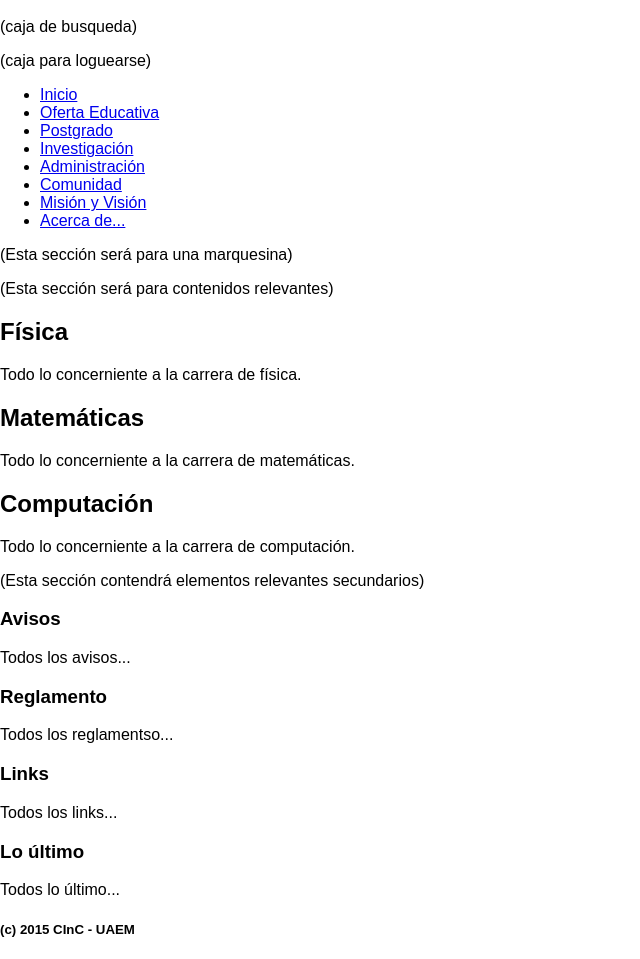
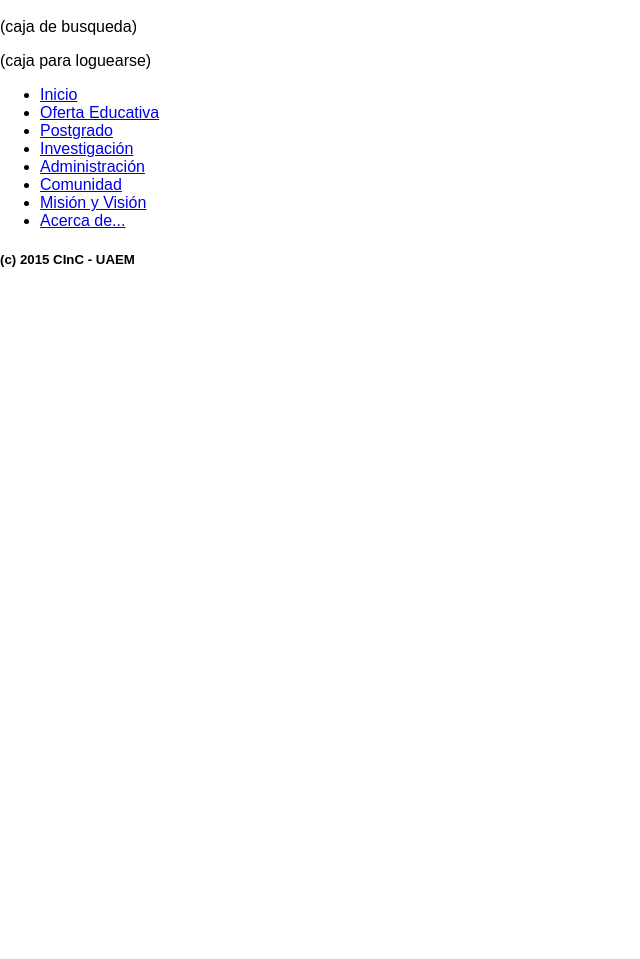
Before and after one commit to gpeFC/CInC, a plain HTML site: page gpe/index.html in a window 1280 px wide. Shown: the part 119-1078 px from the top of the page, without its empty margins (0-640 px from the left). After the commit the page ends 800 px from the top, so only its background shows below. Drawn offline with Linux system fonts and the light colour scheme.

Commit message:
Actualizacon del esquema html de la pagina.

```diff
--- a/gpe/index.html
+++ b/gpe/index.html
@@ -40,43 +40,8 @@
 			<li><a href="#">Acerca de...</a></li>
 		</ul>
 	</nav>
-	<section>
-		<p>(Esta sección será para una marquesina)</p>
-	</section>
-	<section>
-		<p>(Esta sección será para contenidos relevantes)</p>
-		<article>
-			<h2>Física</h2>
-			<p>Todo lo concerniente a la carrera de física.</p>
-		</article>
-		<article>
-			<h2>Matemáticas</h2>
-			<p>Todo lo concerniente a la carrera de matemáticas.</p>
-		</article>
-		<article>
-			<h2>Computación</h2>
-			<p>Todo lo concerniente a la carrera de computación.</p>
-		</article>
-	</section>
-	<aside>
-		<p>(Esta sección contendrá elementos relevantes secundarios)</p>
-		<article>
-			<h3>Avisos</h3>
-			<p>Todos los avisos...</p>
-		</article>
-		<article>
-			<h3>Reglamento</h3>
-			<p>Todos los reglamentso...</p>
-		</article>
-		<article>
-			<h3>Links</h3>
-			<p>Todos los links...</p>
-		</article>
-		<article>
-			<h3>Lo último</h3>
-			<p>Todos lo último...</p>
-		</article>
-	</aside>
+	<section class="marquesina"></section>
+	<section class="principales"></section>
 	<footer class="pie-pagina">
 		<h5>
 			<span class="cinc">(c) 2015 CInC - UAEM</span>
```
